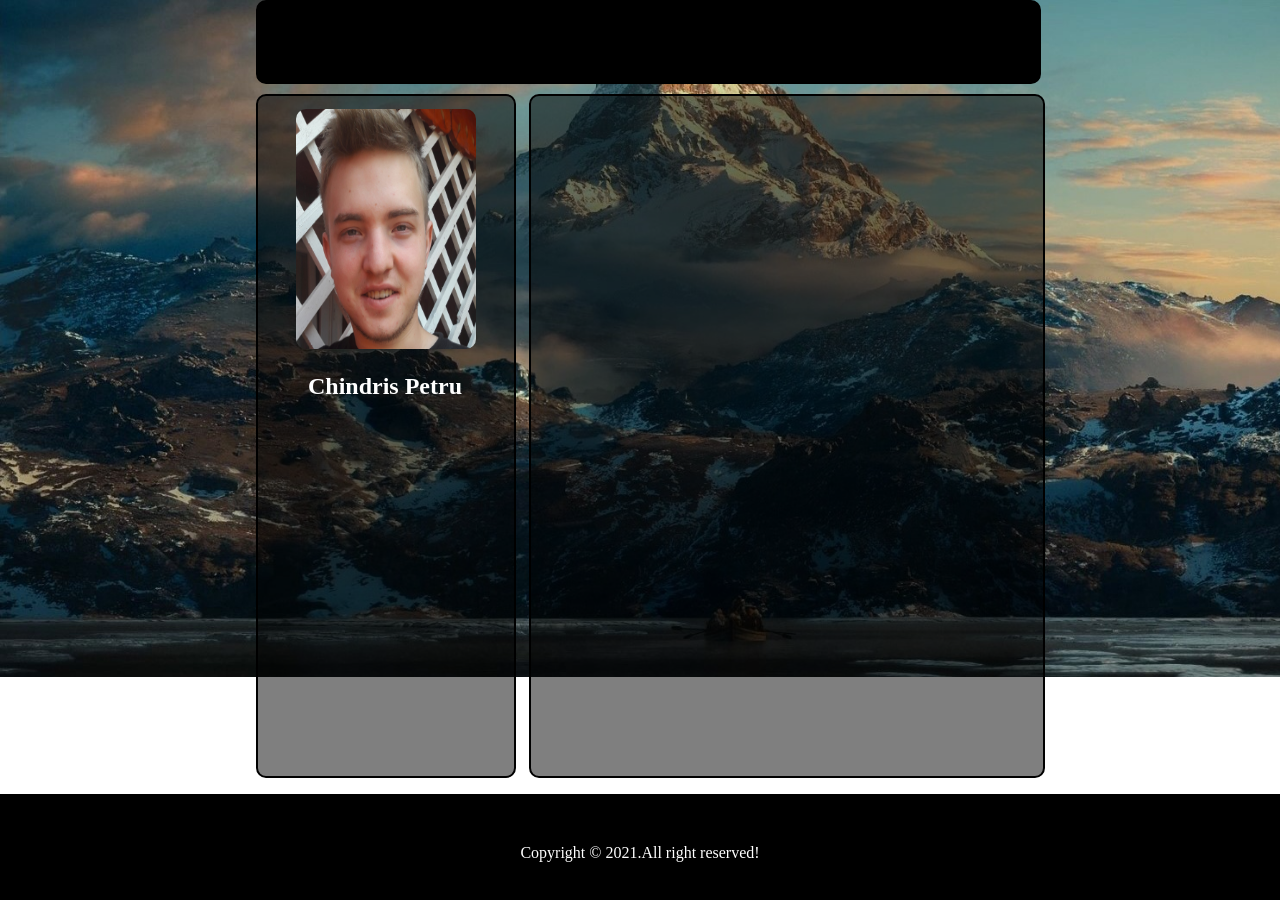
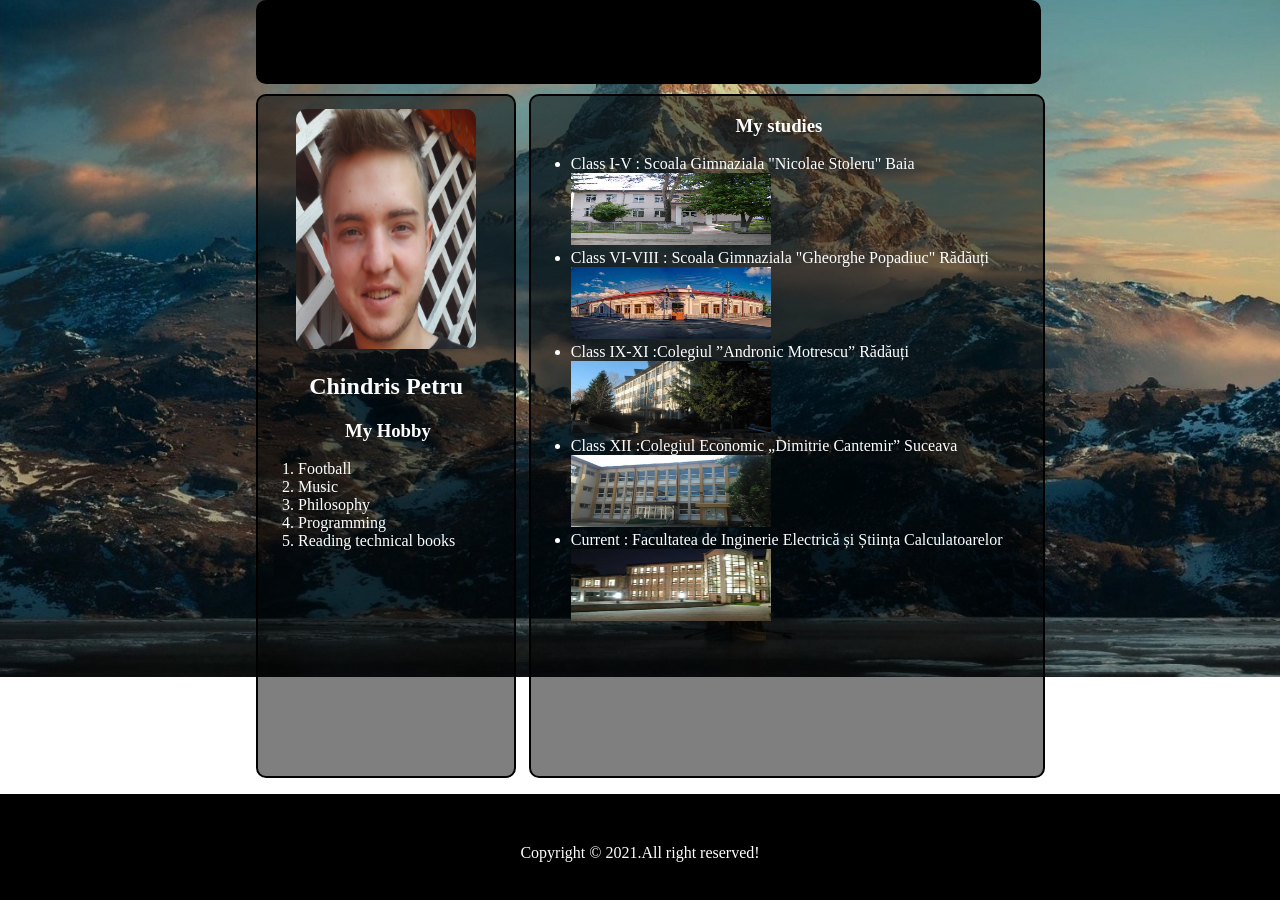
Before and after one commit to chindrispetry/WebSite, a plain HTML site: page index.html in a window 1280 px wide. Drawn offline with Linux system fonts and the light colour scheme.

Commit message:
Add files via upload

```diff
--- a/index.html
+++ b/index.html
@@ -17,9 +17,31 @@
     <div class="aboutMe">
       <img src="peter.jpg" alt="picture with me" class="pictureMe">
       <h2>Chindris Petru</h2>
+      <h3>My Hobby</h3>
+      <ol>
+        <li>Football</li>
+        <li>Music</li>
+        <li>Philosophy</li>
+        <li>Programming</li>
+        <li>Reading technical books</li>
+      </ol>
     </div>
     <div class="content">
-
+      <div class="top">
+        <h3>My studies</h3>
+        <ul>
+          <li>Class I-V : Scoala Gimnaziala "Nicolae Stoleru" Baia</li>
+          <img src="baia.jpg" alt="Scoala Gimnaziala 'Nicolae Stoleru'" class="imgstudy">
+          <li>Class VI-VIII : Scoala Gimnaziala "Gheorghe Popadiuc" Rădăuți</li>
+          <img src="gen1.jpg" alt="Scoala Gimnaziala  Gheorghe Popadiuc" class="imgstudy">
+          <li>Class IX-XI :Colegiul ”Andronic Motrescu” Rădăuți</li>
+          <img src="CAM.jpg" alt="Colegiul ”Andronic Motrescu”" class="imgstudy">
+          <li>Class XII :Colegiul Economic „Dimitrie Cantemir” Suceava</li>
+          <img src="CEDCSV.jpg" alt="Colegiul Economic „Dimitrie Cantemir”" class="imgstudy">
+          <li>Current : Facultatea de Inginerie Electrică și Știința Calculatoarelor</li>
+          <img src="FIESC.jpg" alt="Fiesc" class="imgstudy">
+        </ul>
+      </div>
     </div>
   </div>
   <footer>
--- a/main.css
+++ b/main.css
@@ -30,7 +30,11 @@ nav {
 }
 
 .aboutMe h2 {
-  margin-left: 50px;
+  margin-left: 20%;
+}
+
+.aboutMe h3 {
+  margin-left: 34%;
 }
 
 .content {
@@ -65,3 +69,12 @@ footer {
 footer p {
   padding-top: 50px;
 }
+
+.top h3 {
+  margin-left: 40%;
+}
+
+.imgstudy {
+  width: 200px;
+  height: 72px;
+}
```
Also changed, not shown: CAM.jpg (added), CEDCSV.jpg (added), FIESC.jpg (added), baia.jpg (added), gen1.jpg (added).
